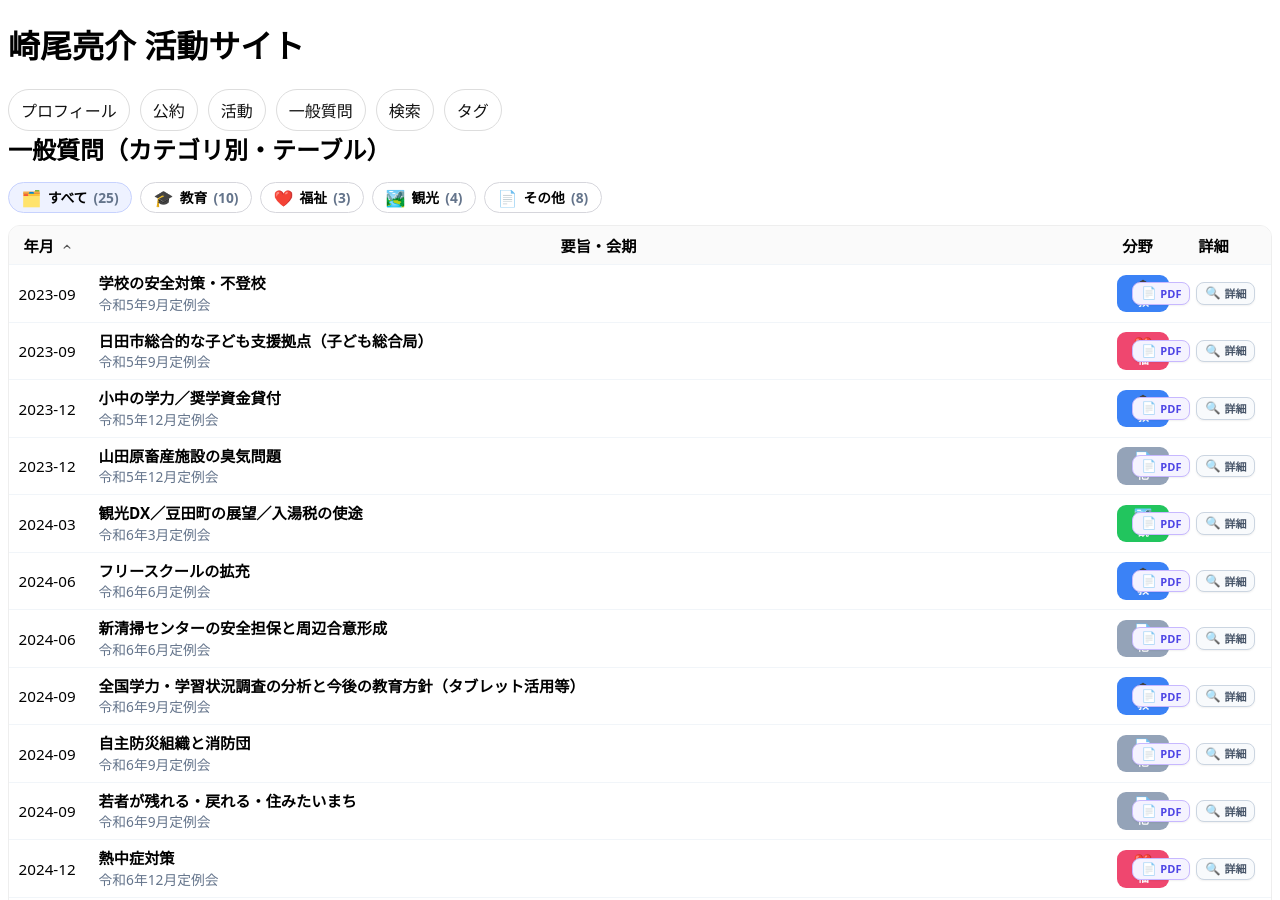
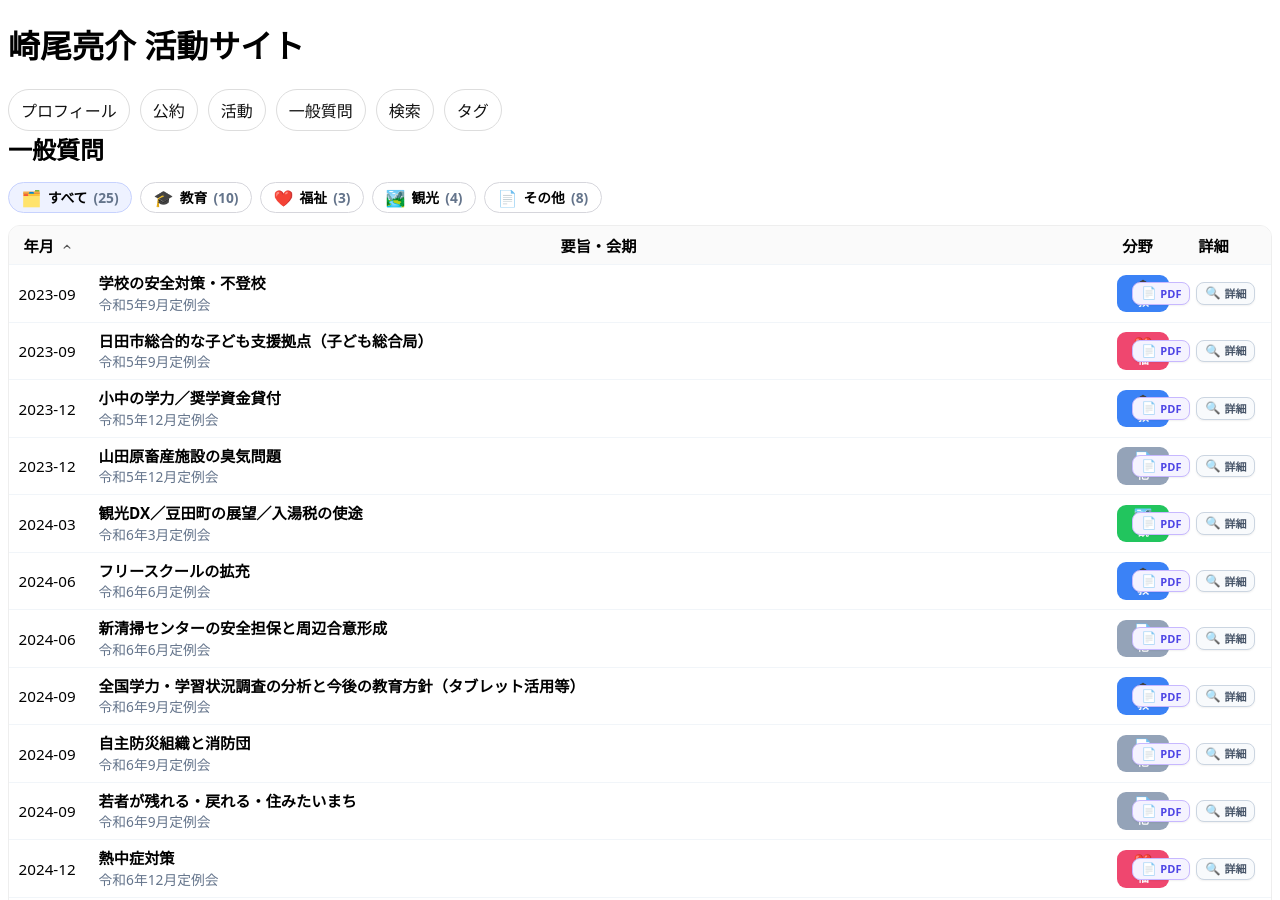
Before and after one commit to sakioryousuke-eng/activity-site, a Jekyll site: the page built from pages/matrix.html, in a window 1280 px wide and 900 px high. Built offline with Jekyll 4.4.1, drawn with Linux system fonts in a browser that asks for light colours.

Commit message:
Update matrix.html

```diff
--- a/pages/matrix.html
+++ b/pages/matrix.html
@@ -1,10 +1,10 @@
 ---
 layout: default
-title: 一般質問（カテゴリ別・テーブル）
+title: 一般質問
 permalink: /pages/matrix.html
 ---
 
-<h2 style="margin:0 0 10px;">一般質問（カテゴリ別・テーブル）</h2>
+<h2 style="margin:0 0 10px;">一般質問</h2>
 <p class="muted" style="margin:6px 0 16px;"></p>
 
 <style>
```
